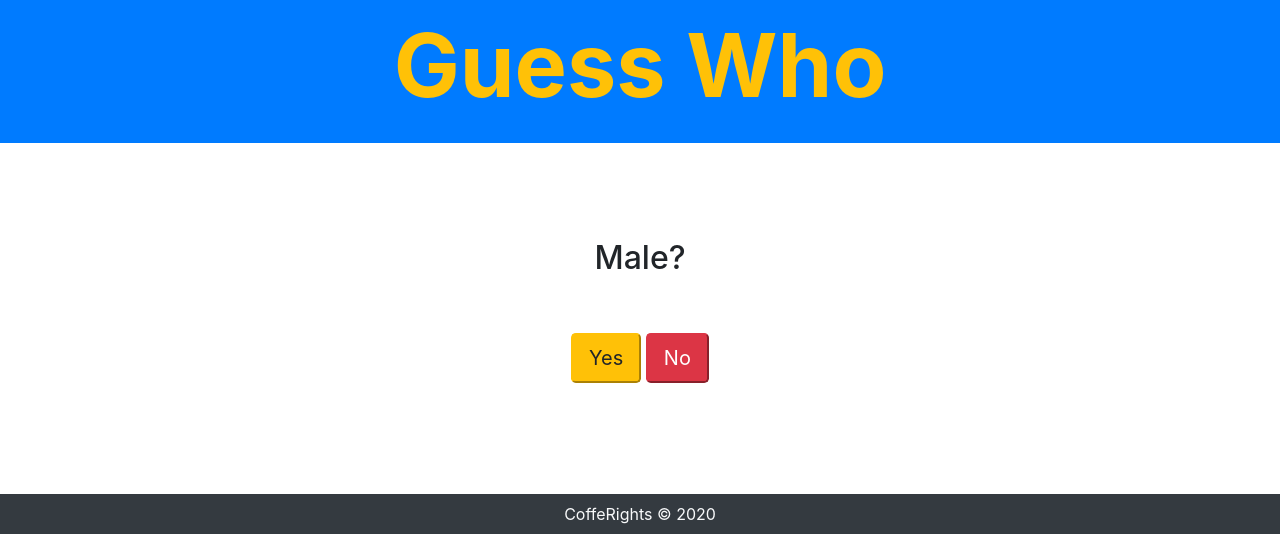
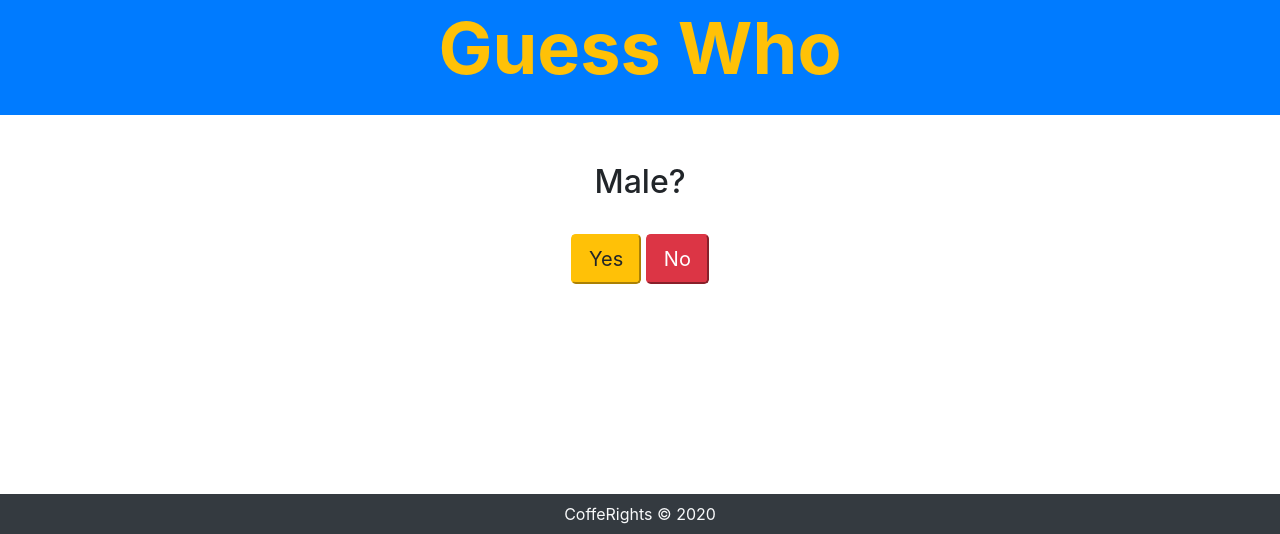
Before and after one commit to ArthurVolkov/guess-me, a plain HTML site: page index.html in a window 1280 px wide. Both pictures are taken after a click on the button "I'm Ready!". Shown: the part 266-800 px from the top of the page. Drawn offline with nearby package versions, Linux system fonts and the light colour scheme.

Commit message:
fixed style

```diff
--- a/index.html
+++ b/index.html
@@ -12,19 +12,19 @@
 <body>
   <header class="container-fluid bg-primary  p-3">
     <img class="mx-auto d-block" src="img/layout/logo.png" />
-    <h1 class="text-center mt-3 text-warning display-2 font-weight-bold">Guess Who</h1>
+    <h1 class="text-center mt-2 text-warning display-3 font-weight-bold">Guess Who</h1>
   </header>
 
   <main class="d-flex justify-content-around">
-    <section class="game-start mt-5 p-5 d-flex flex-column">
+    <section class="game-start mt-4 p-4 d-flex flex-column">
       <h2 class="text-center">Think of Someone...</h2>
-      <button class="btn btn-start btn-warning mt-5">I'm Ready!</button>
+      <button class="btn btn-start btn-warning mt-4">I'm Ready!</button>
     </section>
 
-    <section class="quest mt-5 p-5 d-none text-center">
+    <section class="quest mt-4 p-4 d-none text-center">
       <h2></h2>
-      <button class="btn-lg btn-yes btn-warning mt-5">Yes</button>
-      <button class="btn-lg btn-no btn-danger mt-5">No</button>
+      <button class="btn-lg btn-yes btn-warning mt-4">Yes</button>
+      <button class="btn-lg btn-no btn-danger mt-4">No</button>
     </section>
 
     <section class="new-quest d-none text-center container-fluid bg-info">
```
